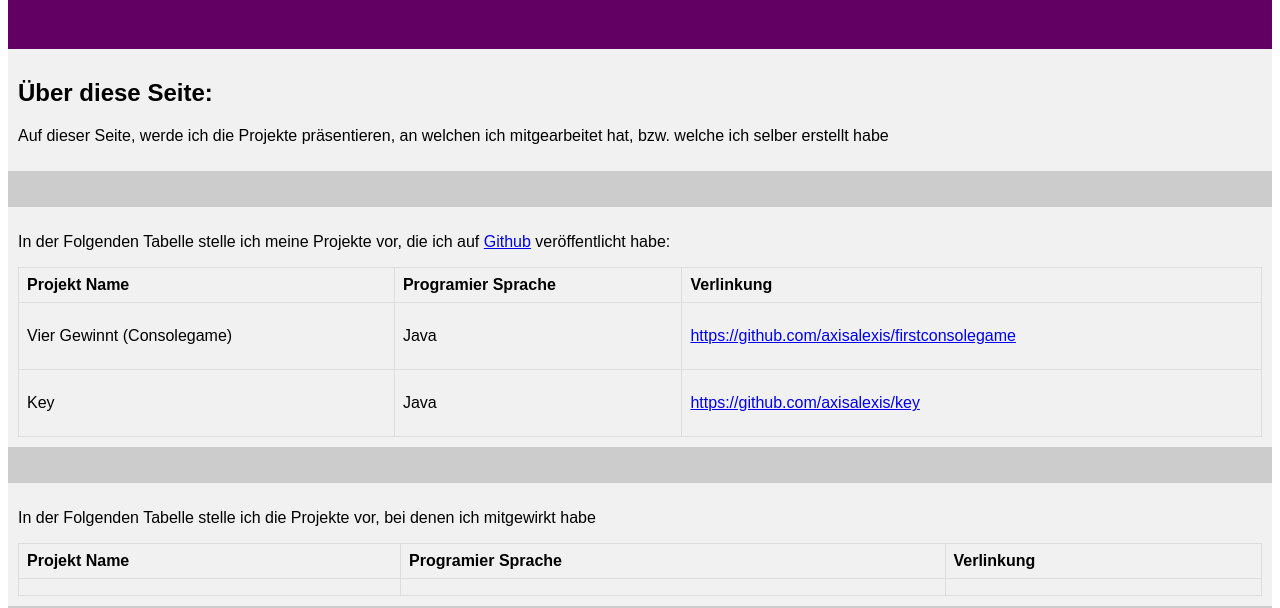
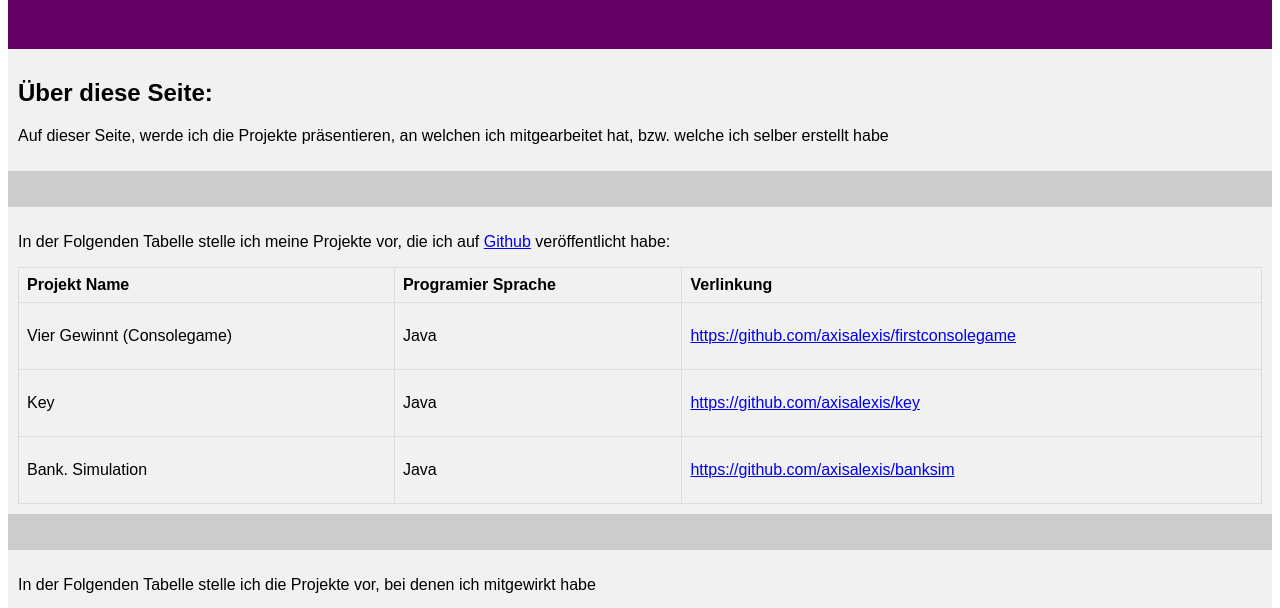
Before and after one commit to axisalexis/axisalexis.github.io, a plain HTML site: page index.html in a window 1280 px wide. Shown: the part 168-776 px from the top of the page. Drawn offline with Linux system fonts and the light colour scheme.

Commit message:
Update index.html

```diff
--- a/index.html
+++ b/index.html
@@ -167,6 +167,21 @@
         </a>
       </td>
     </tr>
+    <tr>
+        <td>
+            Bank. Simulation
+        </td>
+        <td>
+            Java
+        </td>
+        <td>
+            <a href="https://github.com/axisalexis/banksim" target="_blank">
+                <p>
+                    https://github.com/axisalexis/banksim
+                </p>
+            </a>
+        </td>
+    </tr>
   </table>
 </article>
 <article>
```
